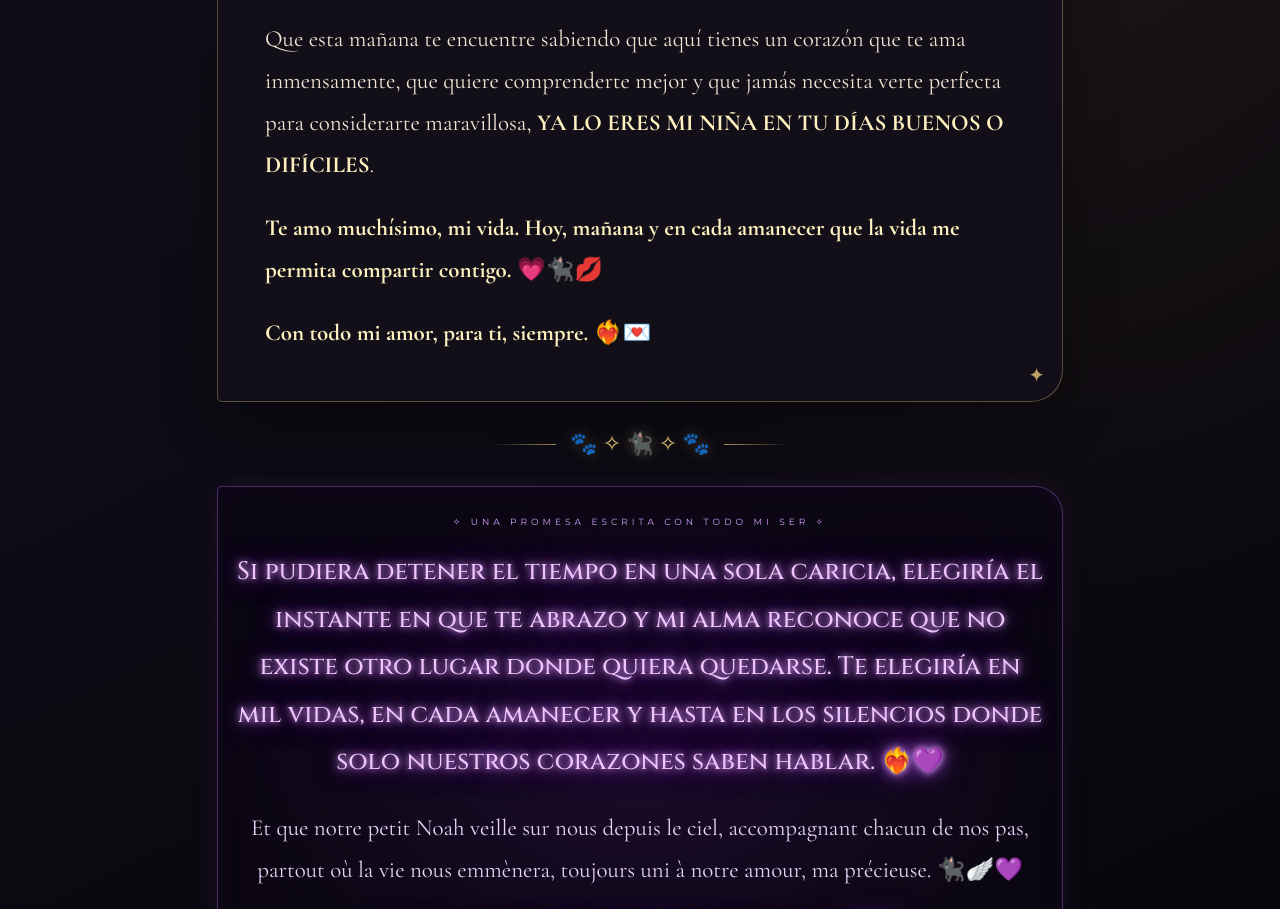
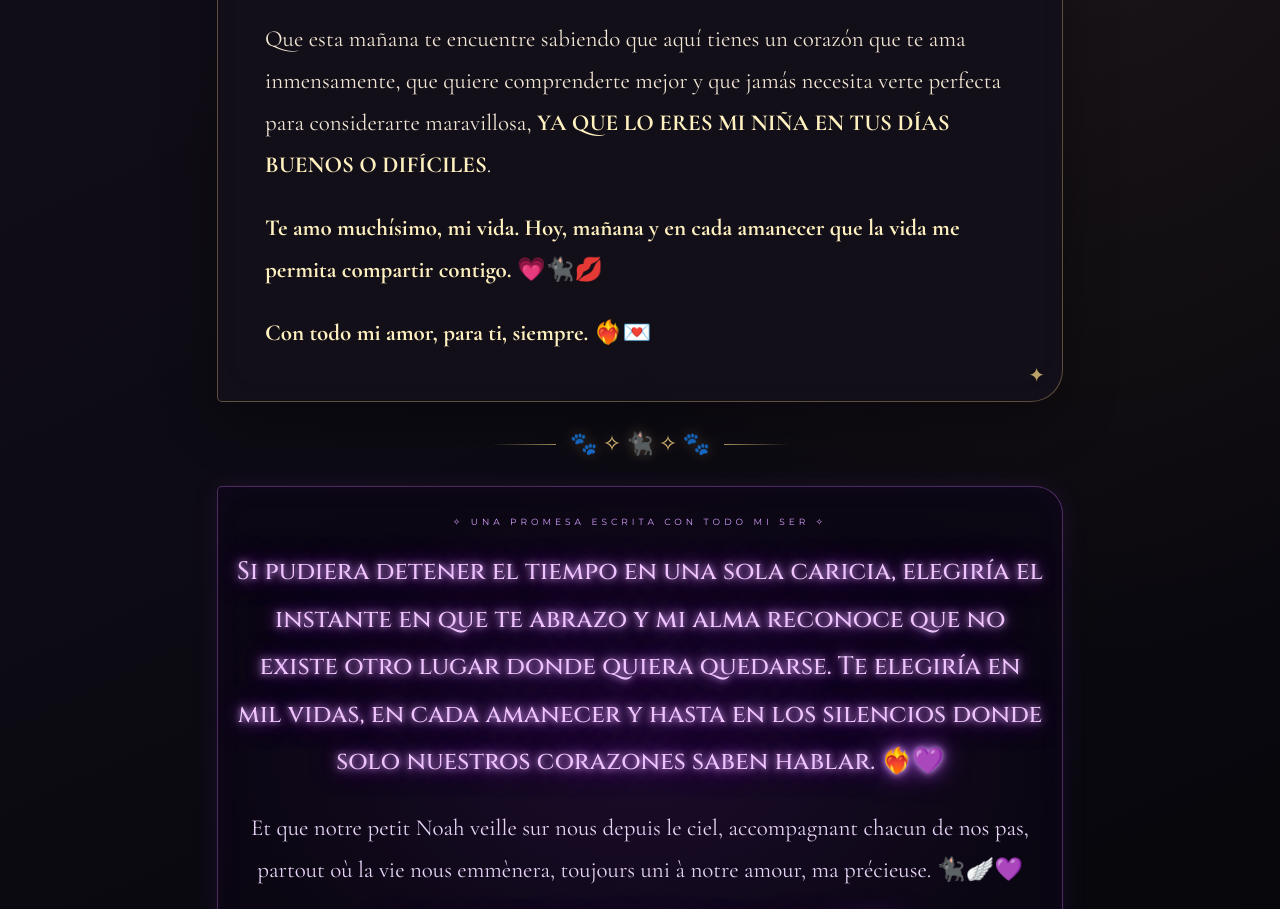
Before and after one commit to j8753741-eng/Lunes-12-de-octubre-del-2026---carta, a plain HTML site: page index.html in a window 1280 px wide. Shown: the part 1802-2711 px from the top of the page. Drawn offline with nearby package versions, Linux system fonts and the light colour scheme.

Commit message:
Fix typo in heartfelt message

```diff
--- a/index.html
+++ b/index.html
@@ -560,7 +560,7 @@ body::before {
 
     <p>Si hoy pudiera estar cerquita de ti, te llenaría la carita de besitos, te abrazaría contra mi pecho y te susurraría que eres mi niña preciosa, mi elección de cada día y el amor que quiero cuidar con toda mi alma. 💋❤️‍🔥</p>
 
-    <p>Que esta mañana te encuentre sabiendo que aquí tienes un corazón que te ama inmensamente, que quiere comprenderte mejor y que jamás necesita verte perfecta para considerarte maravillosa, <strong>YA LO ERES MI NIÑA EN TU DÍAS BUENOS O DIFÍCILES</strong>.</p>
+    <p>Que esta mañana te encuentre sabiendo que aquí tienes un corazón que te ama inmensamente, que quiere comprenderte mejor y que jamás necesita verte perfecta para considerarte maravillosa, <strong>YA QUE LO ERES MI NIÑA EN TUS DÍAS BUENOS O DIFÍCILES</strong>.</p>
 
     <p><strong>Te amo muchísimo, mi vida. Hoy, mañana y en cada amanecer que la vida me permita compartir contigo.</strong> 💗🐈‍⬛💋</p>
 
```
